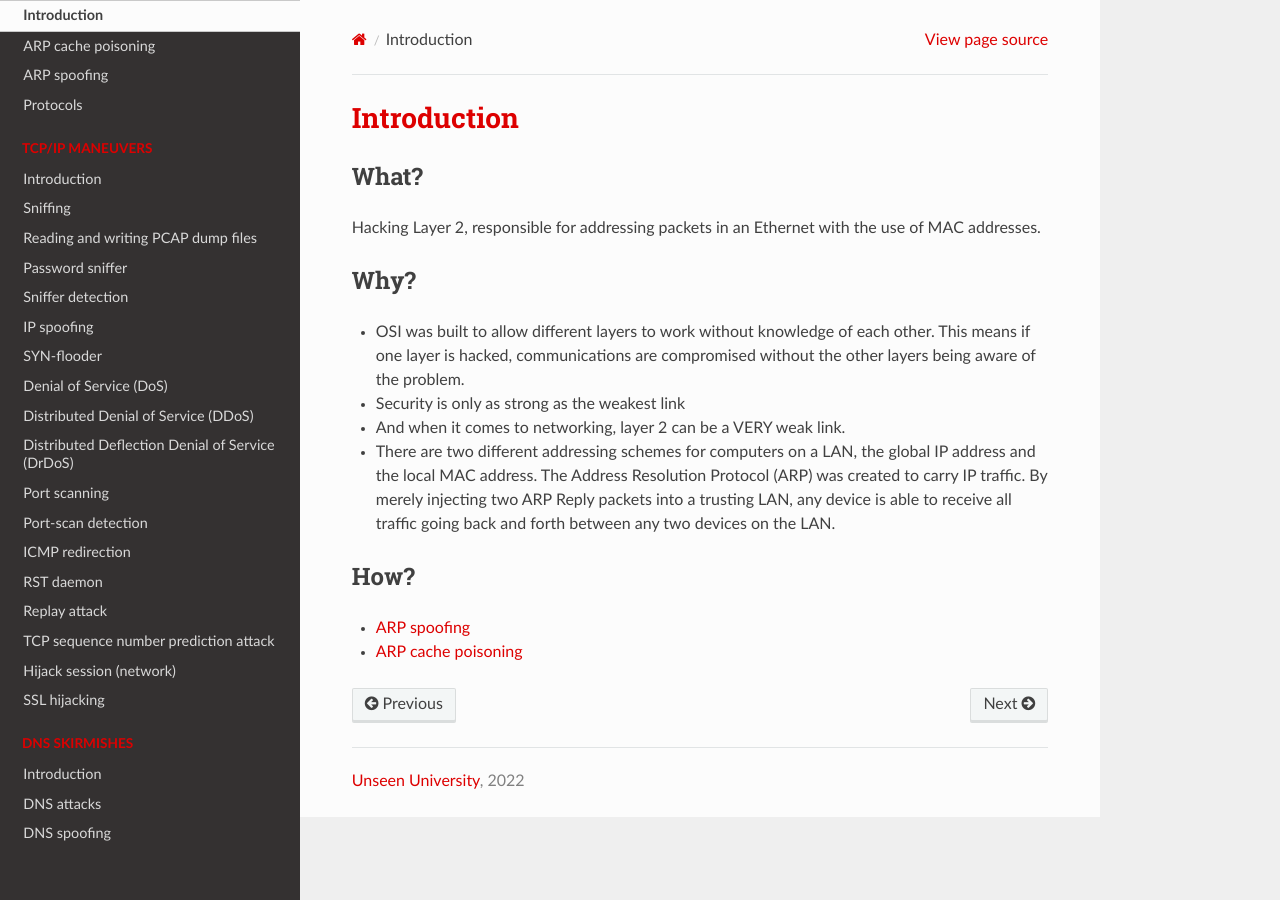
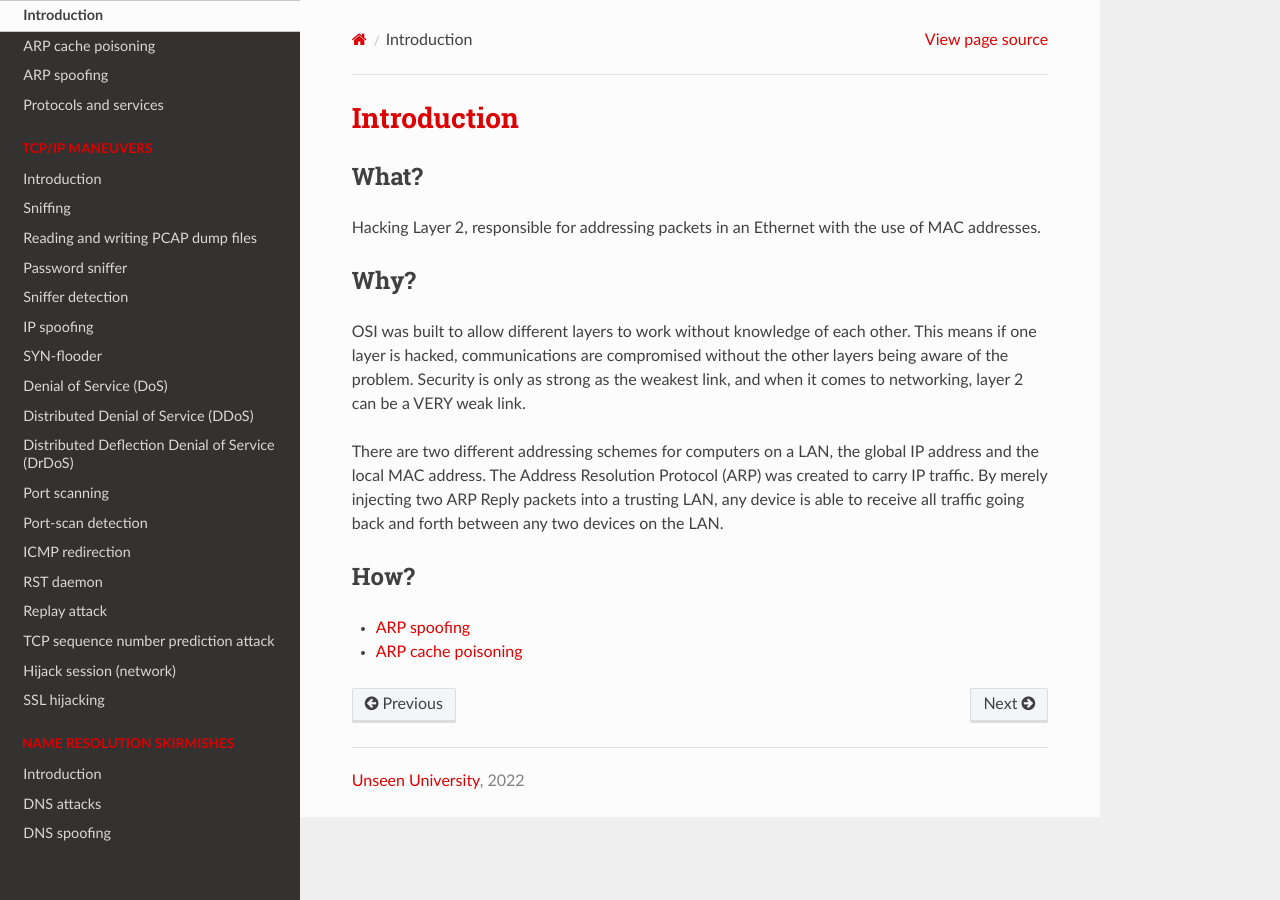
Before and after one commit to tymyrddin/red-network, a Sphinx documentation site: the page built from source/docs/layer2/README.md, in a window 1280 px wide. Built offline with Sphinx 7.4.7 and the Read the Docs theme 2.0.0, drawn with Linux system fonts in a browser that asks for light colours.

Commit message:
Version 0.1

```diff
--- a/source/docs/layer2/README.md
+++ b/source/docs/layer2/README.md
@@ -6,11 +6,11 @@ Hacking Layer 2, responsible for addressing packets in an Ethernet with the use
 
 ## Why?
 
-* OSI was built to allow different layers to work without knowledge of each other. This means if one layer is hacked,
-communications are compromised without the other layers being aware of the problem.
-* Security is only as strong as the weakest link
-* And when it comes to networking, layer 2 can be a VERY weak link.
-* There are two different addressing schemes for computers on a LAN, the global IP address and the local MAC address.
+OSI was built to allow different layers to work without knowledge of each other. This means if one layer is hacked,
+communications are compromised without the other layers being aware of the problem. Security is only as strong as the
+weakest link, and when it comes to networking, layer 2 can be a VERY weak link.
+
+There are two different addressing schemes for computers on a LAN, the global IP address and the local MAC address.
 The Address Resolution Protocol (ARP) was created to carry IP traffic. By merely injecting two ARP Reply packets into
 a trusting LAN, any device is able to receive all traffic going back and forth between any two devices on the LAN.
 
--- a/source/docs/layer2/protocols.md
+++ b/source/docs/layer2/protocols.md
@@ -1,4 +1,4 @@
-# Protocols
+# Protocols and services
 
 * [Ethernet](https://wiki.wireshark.org/Ethernet), the most common local area networking technology, and, with gigabit and 10 gigabit Ethernet, is also being used for metropolitan-area and wide-area networking.
 * [Link layer discovery protocol (LLDP)](https://wiki.wireshark.org/LinkLayerDiscoveryProtocol), commonly used as a component in network management and network monitoring applications.
--- a/source/index.rst
+++ b/source/index.rst
@@ -42,10 +42,10 @@ Riches in the ground
    :glob:
    :maxdepth: 1
    :includehidden:
-   :caption: DNS skirmishes
+   :caption: Name resolution skirmishes
 
-   docs/dns/README.md
-   docs/dns/*
+   docs/name-resolution/README.md
+   docs/name-resolution/*
 
 .. toctree::
    :glob:
```
Also changed, not shown: source/docs/dns/README.md (deleted, +0 -15 lines), source/docs/name-resolution/README.md (added, +19 -0 lines), source/docs/name-resolution/DNS-attacks.md (renamed from source/docs/dns/DNS-attacks.md), source/docs/name-resolution/DNS-spoofing.md (renamed from source/docs/dns/DNS-spoofing.md).
